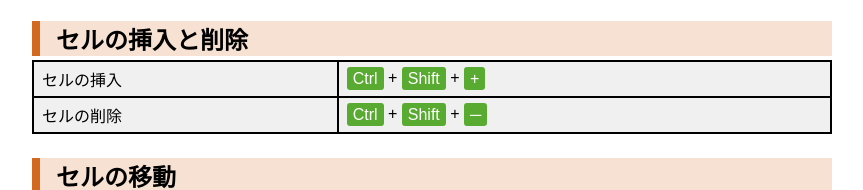
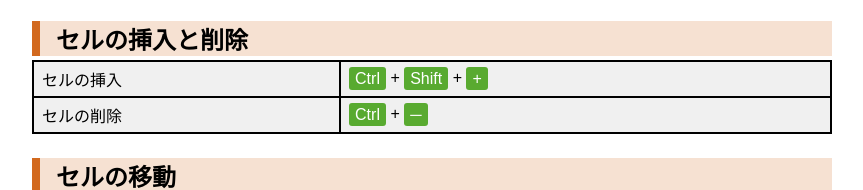
Before and after one commit to furgaimamura/Excel-shortcut, a plain HTML site: page index.html in a window 1280 px wide. Shown: the part 840-1030 px from the top of the page, without its empty margins (208-1071 px from the left). Drawn offline with nearby package versions, Linux system fonts and the light colour scheme.

Commit message:
Add files via upload

```diff
--- a/index.html
+++ b/index.html
@@ -88,7 +88,7 @@
           <td><span>Ctrl</span> + <span>Shift</span> + <span>+</span></td></tr>
         <tr>
           <td>セルの削除</td>
-          <td><span>Ctrl</span> + <span>Shift</span> + <span>─</span></td></tr>
+          <td><span>Ctrl</span> + <span>─</span></td></tr>
       </tbody>
     </table>
 
```
